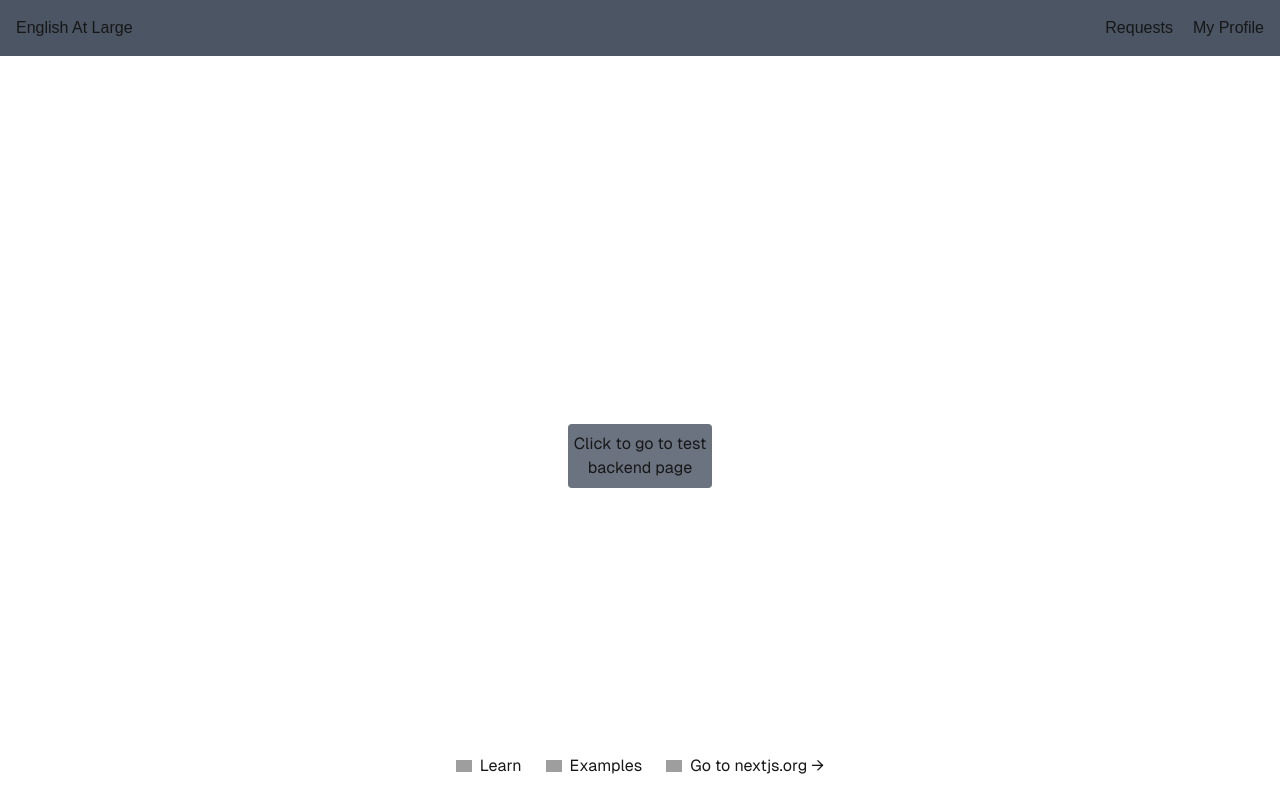
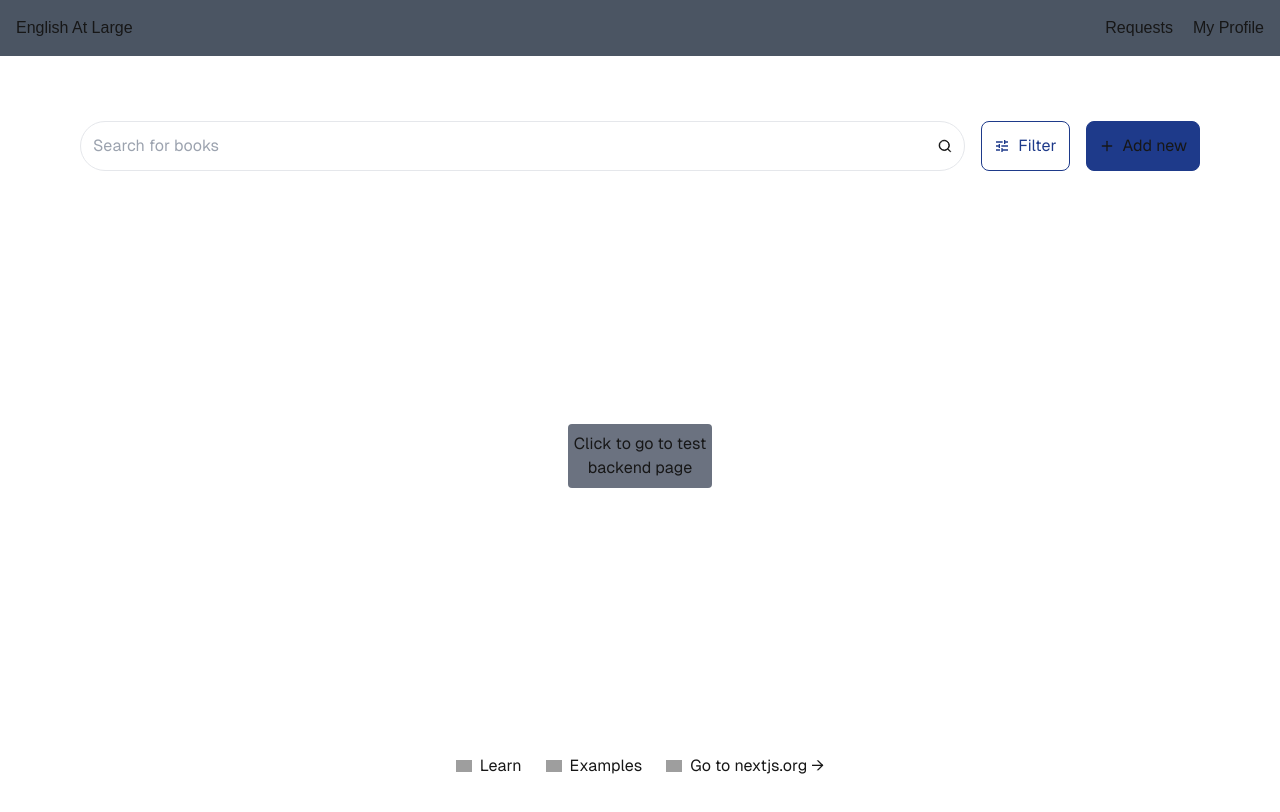
Before and after one commit to JumboCode/english-at-large, a Next.js app: page / in a window 1280 px wide. Shown: the top 812 px of the page. Built offline with nearby package versions, Linux system fonts and the light colour scheme; grey boxes are pictures that could not be loaded.

Commit message:
search bar
+ npm i react icons

```diff
--- a/package.json
+++ b/package.json
@@ -14,7 +14,8 @@
     "axios": "^1.7.7",
     "next": "14.2.8",
     "react": "^18",
-    "react-dom": "^18"
+    "react-dom": "^18",
+    "react-icons": "^5.3.0"
   },
   "devDependencies": {
     "@types/node": "^20",
--- a/src/app/page.tsx
+++ b/src/app/page.tsx
@@ -1,3 +1,4 @@
+import SearchBar from "@/components/SearchBar";
 import Image from "next/image";
 /*
  * Home Page
@@ -9,6 +10,8 @@ import Image from "next/image";
 export default function Home() {
   return (
     <div className="grid grid-rows-[20px_1fr_20px] items-center justify-items-center min-h-screen p-8 pb-20 gap-16 sm:p-20 font-[family-name:var(--font-geist-sans)]">
+      <SearchBar />
+
       <main className="flex flex-col gap-8 row-start-2 items-center sm:items-start">
         <a
           className="flex items-center justify-center rounded h-16 w-36 bg-gray-500"
--- /dev/null
+++ b/src/components/SearchBar.tsx
@@ -0,0 +1,44 @@
+"use client";
+import React, { useRef } from "react";
+import { CiSearch } from "react-icons/ci";
+import { FiPlus } from "react-icons/fi";
+import { MdOutlineTune } from "react-icons/md";
+
+const SearchBar = () => {
+  const searchInputRef = useRef<HTMLInputElement>(null);
+
+  const clickBar = () => {
+    if (searchInputRef.current) {
+      searchInputRef.current.focus();
+    }
+  };
+
+  return (
+    <div className="flex flex-row gap-4 items-center min-w-full justify-between">
+      <div
+        className="flex flex-row justify-between items-center p-3 w-full min-w-max border border-grey-800 rounded-full bg-white"
+        onClick={clickBar}
+      >
+        <input
+          ref={searchInputRef}
+          className="w-full focus:outline-none text-black"
+          name="search bar"
+          placeholder="Search for books"
+        />
+        <CiSearch className=" text-black stroke-current stroke-1 " />
+      </div>
+      <div className="flex flex-row items-center gap-4">
+        <button className="flex flex-row items-center gap-2 p-3 min-w-max border rounded-lg border-blue-900 bg-white">
+          <MdOutlineTune className="text-blue-900 stroke-current" />
+          <p className="text-blue-900">Filter</p>
+        </button>
+        <button className="flex flex-row items-center gap-2 min-w-max p-3 rounded-lg border border-blue-900 bg-blue-900">
+          <FiPlus />
+          <p>Add new</p>
+        </button>
+      </div>
+    </div>
+  );
+};
+
+export default SearchBar;
```
Also changed, not shown: 1 other file (tests, documents, lock files or other folders).
